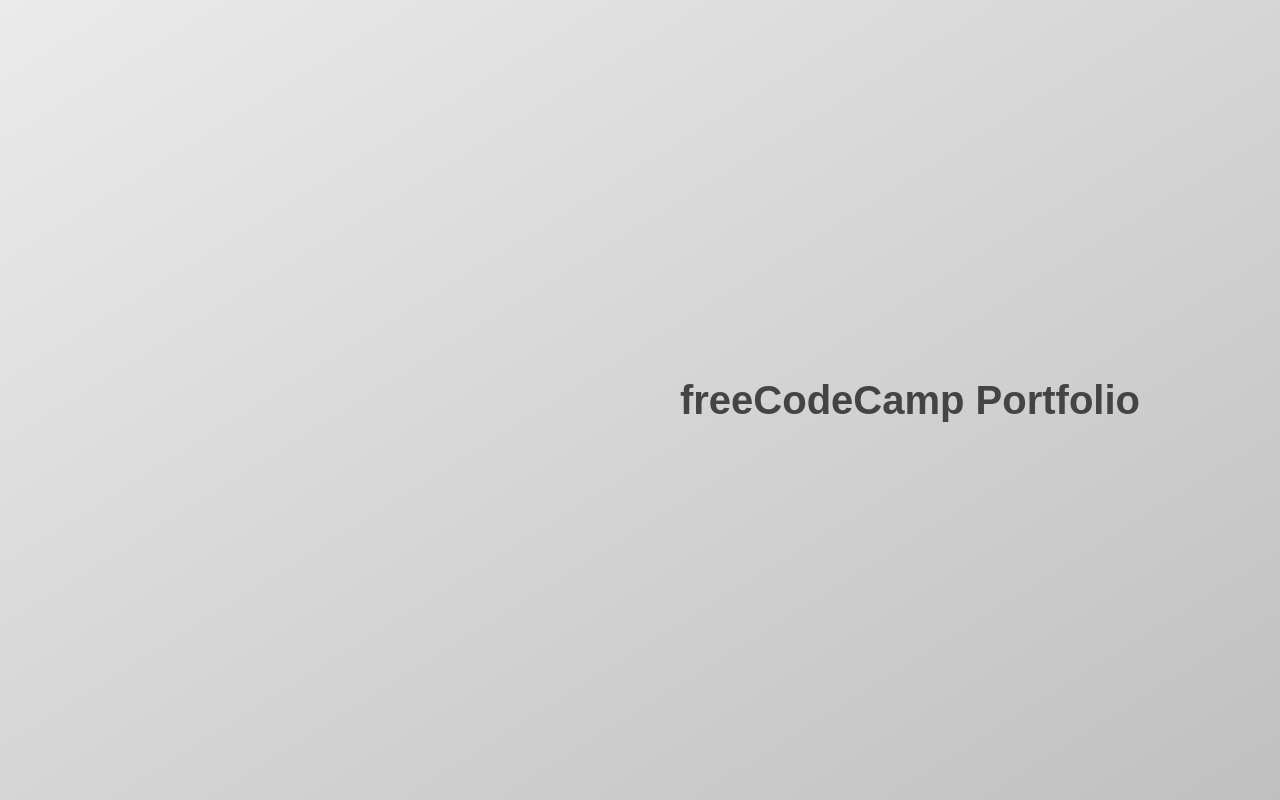
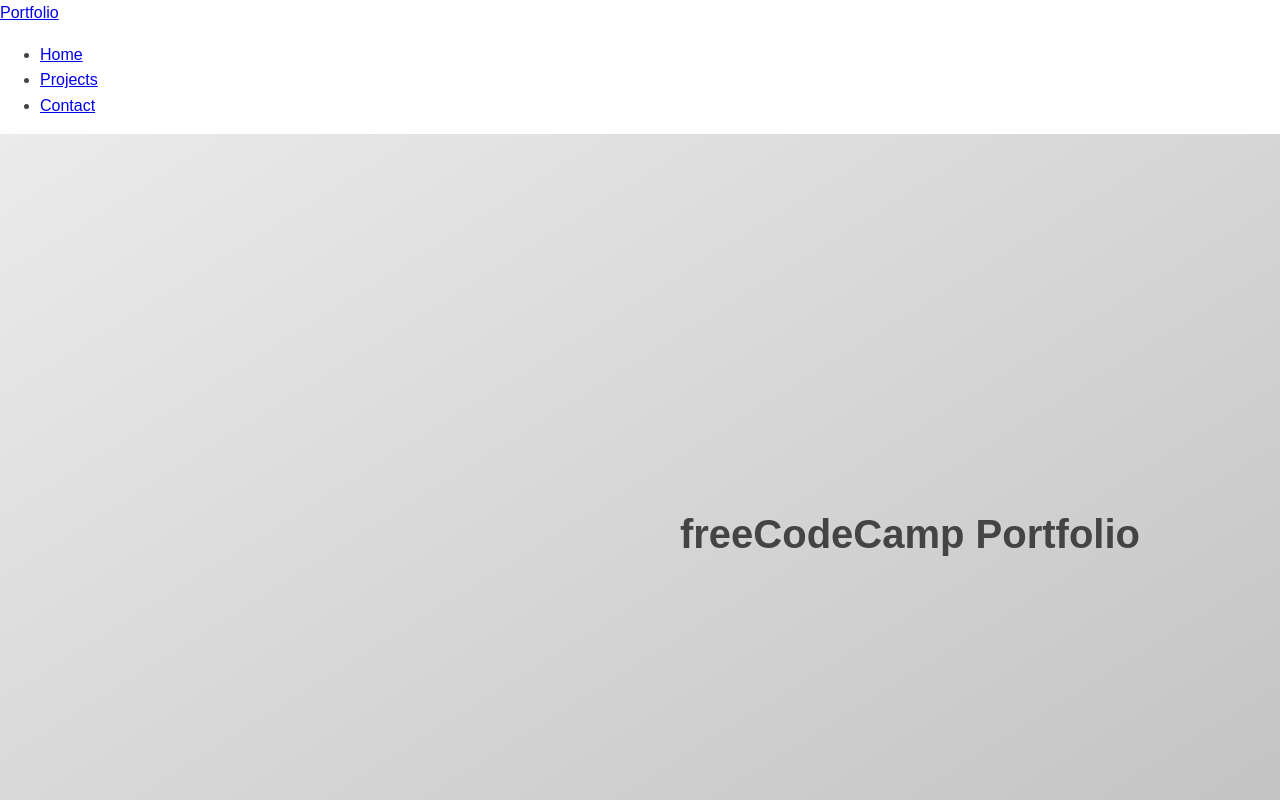
Before and after one commit to kevcomedia/fcc-portfolio, a website: page src/index.html in a window 1280 px wide. Shown: the top 800 px of the page. Drawn offline with Linux system fonts and the light colour scheme.

Commit message:
Write navbar markup

```diff
--- a/src/index.html
+++ b/src/index.html
@@ -10,6 +10,16 @@
 </head>
 
 <body>
+  <!-- The navbar id is a project requirement. -->
+  <nav class="navbar" id="navbar">
+    <a class="navbar__brand" href="#">Portfolio</a>
+    <ul class="navbar__links">
+      <li class="navbar__item"><a href="#welcome-section" class="navbar__link">Home</a></li>
+      <li class="navbar__item"><a href="#projects" class="navbar__link">Projects</a></li>
+      <li class="navbar__item"><a href="#contact" class="navbar__link">Contact</a></li>
+    </ul>
+  </nav>
+
   <section class="container container_gutter_wide welcome-section" id="welcome-section">
     <div class="welcome-section__inner container__content">
       <h1 class="welcome-section__title heading">freeCodeCamp Portfolio</h1>
```
